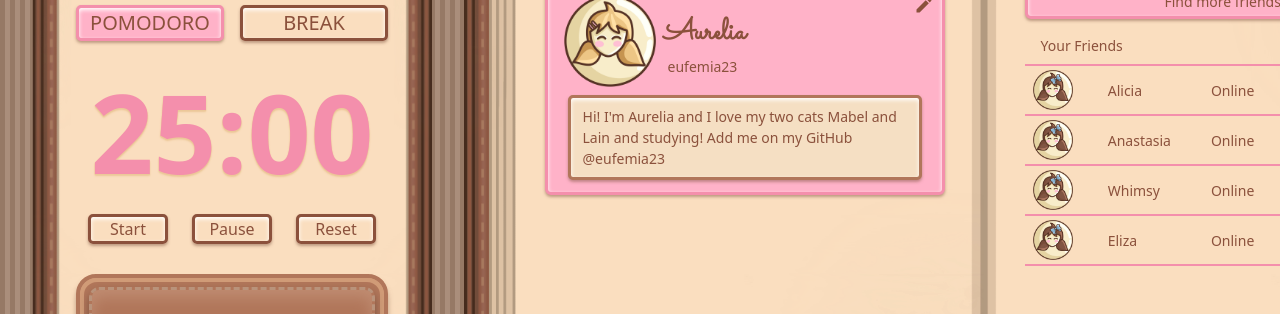
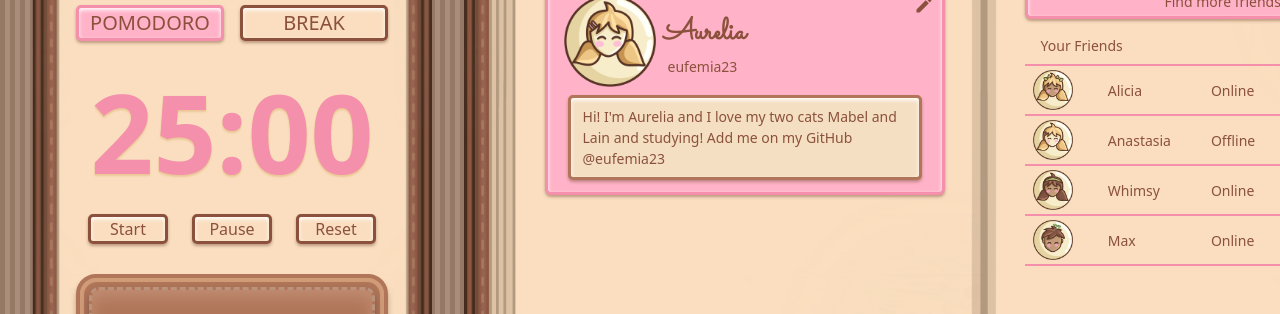
Before and after one commit to eufemia23/Pomodoro-Website, a React (Vite) app: page /profile in a window 1280 px wide. Shown: the part 227-541 px from the top of the page. Built offline with nearby package versions, Linux system fonts and the light colour scheme; a web font is replaced by a local one.

Commit message:
Styled friends UI

```diff
--- a/src/components/ProfileLoggedIn.tsx
+++ b/src/components/ProfileLoggedIn.tsx
@@ -44,12 +44,37 @@ const ProfileLoggedIn = () => {
   const [userAvatar, setUserAvatar] = useState(avatarStored);
   const [userBio, setUserBio] = useState(inputValueBioStored);
 
+
+
+
+
+
   const [friends, setFriends] = useState([
-    "Alicia",
-    "Anastasia",
-    "Whimsy",
-    "Eliza",
+    {
+      name: "Alicia",
+      avatar: AvatarGDL,
+      status: "Online",
+      time: "00:10:00"
+    }, {
+      name: "Anastasia",
+      avatar: AvatarGLL,
+      status: "Offline",
+      time: "04:10:00"
+    },{
+      name: "Whimsy",
+      avatar: AvatarGDD,
+      status: "Online",
+      time: "00:40:00"
+    },{
+      name: "Max",
+      avatar: AvatarBDD,
+      status: "Online",
+      time: "00:15:00"
+    },
   ]);
+
+
+
 
   function handleRemove(index: number): void {
     throw new Error("Function not implemented.");
@@ -103,14 +128,14 @@ const ProfileLoggedIn = () => {
               <div className="grid grid-cols-5 w-104">
                 <div>
                   <img
-                    className="w-10 my-1 ml-2 hover:cursor-pointer"
-                    src={AvatarGLD}
+                    className="w-10 my-1 ml-2"
+                    src={friend.avatar}
                   ></img>
                 </div>
 
-                <div className="mt-3.5 row-spa">{friend}</div>
-                <div className="mt-3.5 ml-5">Online</div>
-                <div className="mt-3.5 ml-5">10:00</div>
+                <div className="mt-3.5 row-spa">{friend.name}</div>
+                <div className="mt-3.5 ml-5">{friend.status}</div>
+                <div className="mt-3.5 ml-5">{friend.time}</div>
                 <div className="mt-3.5 ml-10">
                   <button key={index} onClick={() => handleRemove(index)}>
                     <FaHeartBroken className="size-5 hover:size-6 duration-100 ease-linear hover:cursor-pointer active:text-primary-pink active:size-6" />
```
